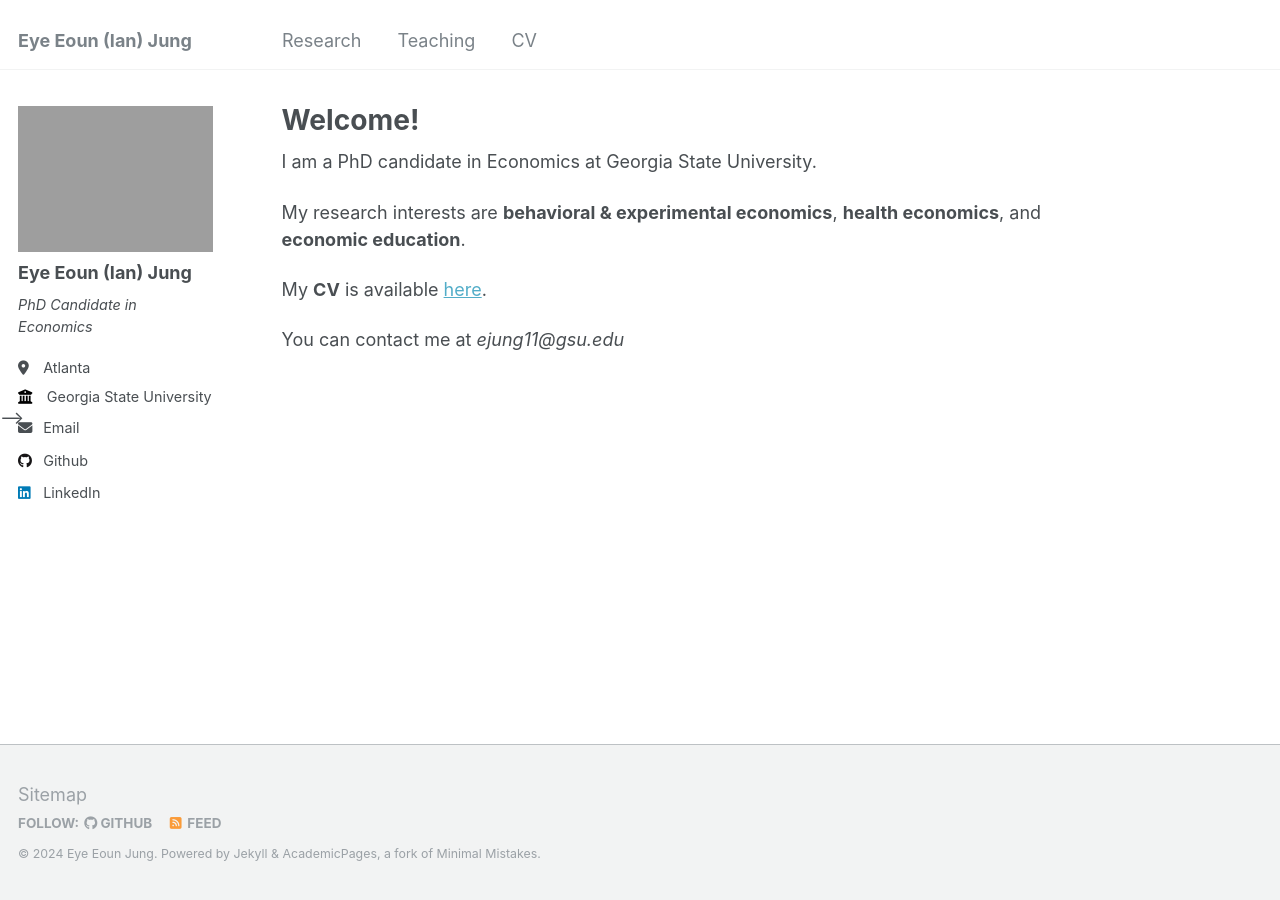
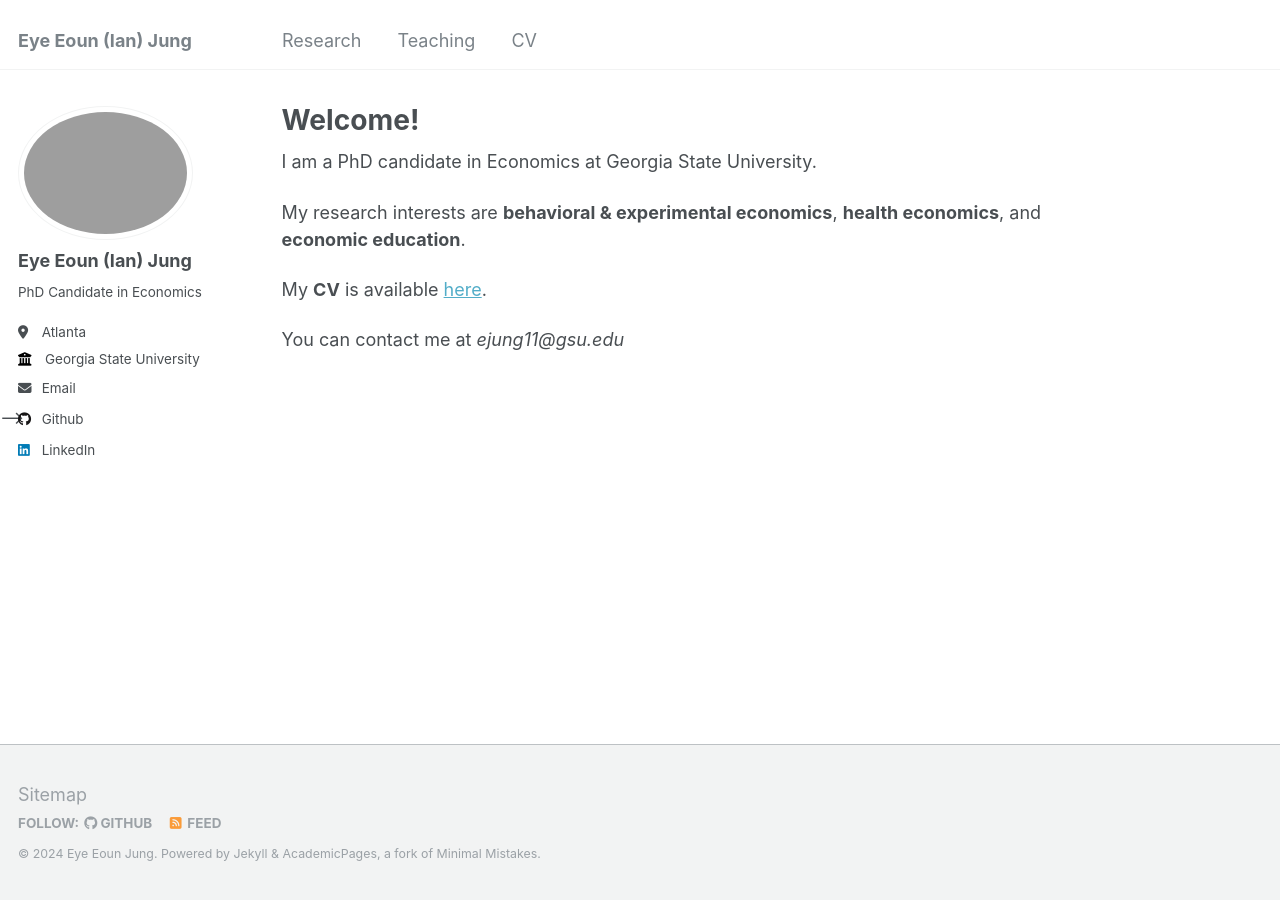
Before and after one commit to ejung11/ejung11.github.io, a Jekyll site: the page built from _pages/about.md, in a window 1280 px wide. Built offline with Jekyll 4.4.1, drawn with Linux system fonts in a browser that asks for light colours.

Commit message:
Update _sidebar.scss

```diff
--- a/_sass/_sidebar.scss
+++ b/_sass/_sidebar.scss
@@ -42,12 +42,12 @@
   }
 
   h3, h4 {
-    font-size: 1em;
+    font-size: $type-size-5;
   }
 
   p, li {
     font-family: $sans-serif;
-    font-size: 0.8em;
+    font-size: $type-size-6;
     line-height: 1.5;
   }
 
@@ -81,7 +81,7 @@
   vertical-align: top;
   width: 36px;
   // set width only, for non-square avatars
-  height: 36px;
+  // height: 36px;
 
   @include breakpoint($large) {
     display: block;
@@ -90,12 +90,12 @@
   }
 
   img {
-    max-width: 200px;
-   border-radius: 0%;
+    max-width: 175px;
+    border-radius: 50%;
 
     @include breakpoint($large) {
-      padding: 0px;
-      border: 0px solid $border-color;
+      padding: 5px;
+      border: 1px solid $border-color;
     }
   }
 }
@@ -125,7 +125,7 @@
 }
 .sidebar .author__name {
   font-family: $sans-serif;
-  font-size: 1em;
+  font-size: $type-size-5;
 }
 
 .sidebar .author__desktop {
@@ -146,8 +146,6 @@
 
 .author__bio {
   margin: 0;
-  font-size: 0.9em;
-  font-style: italic;
 
   @include breakpoint($large) {
     margin-top: 10px;
```
